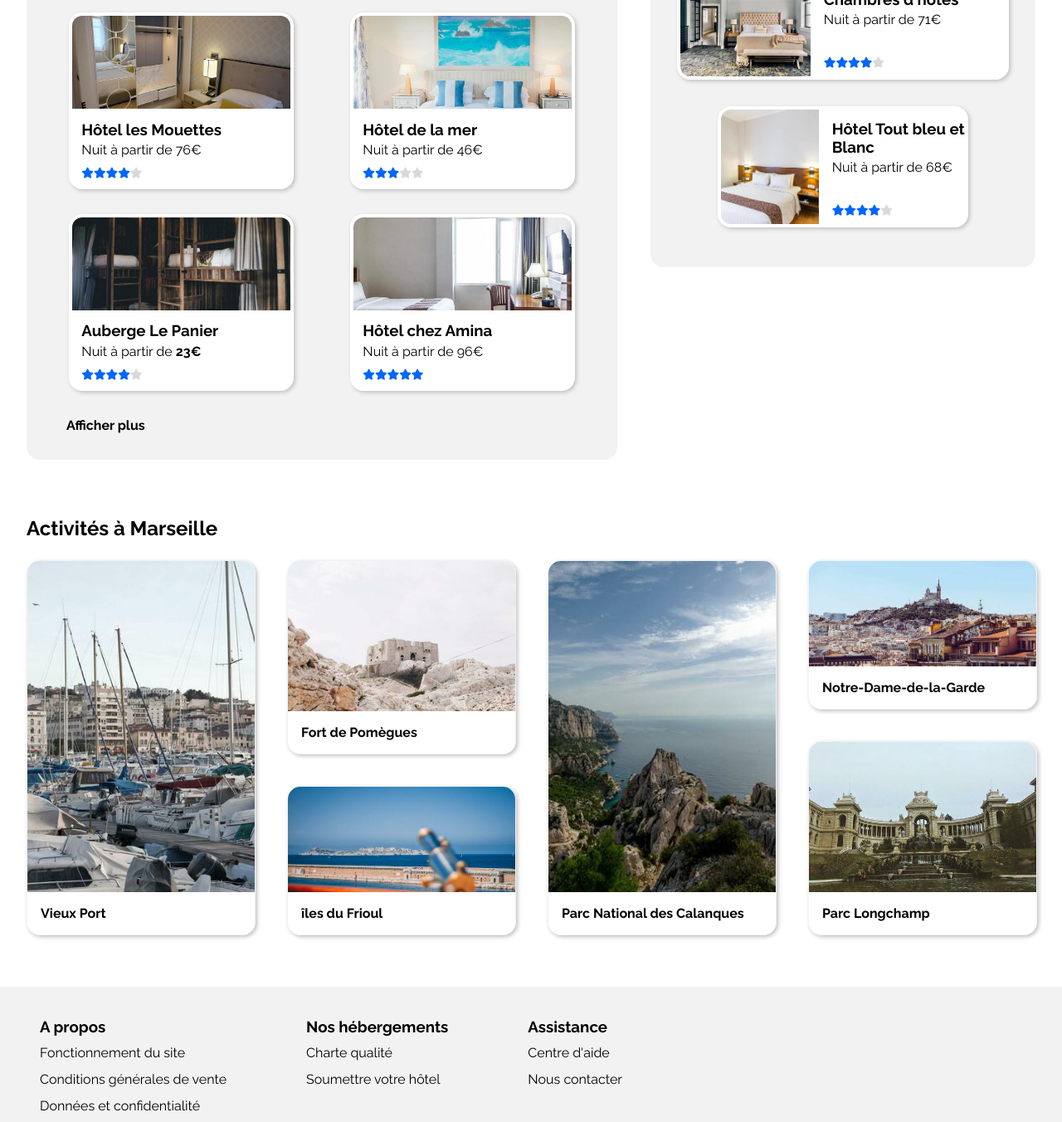
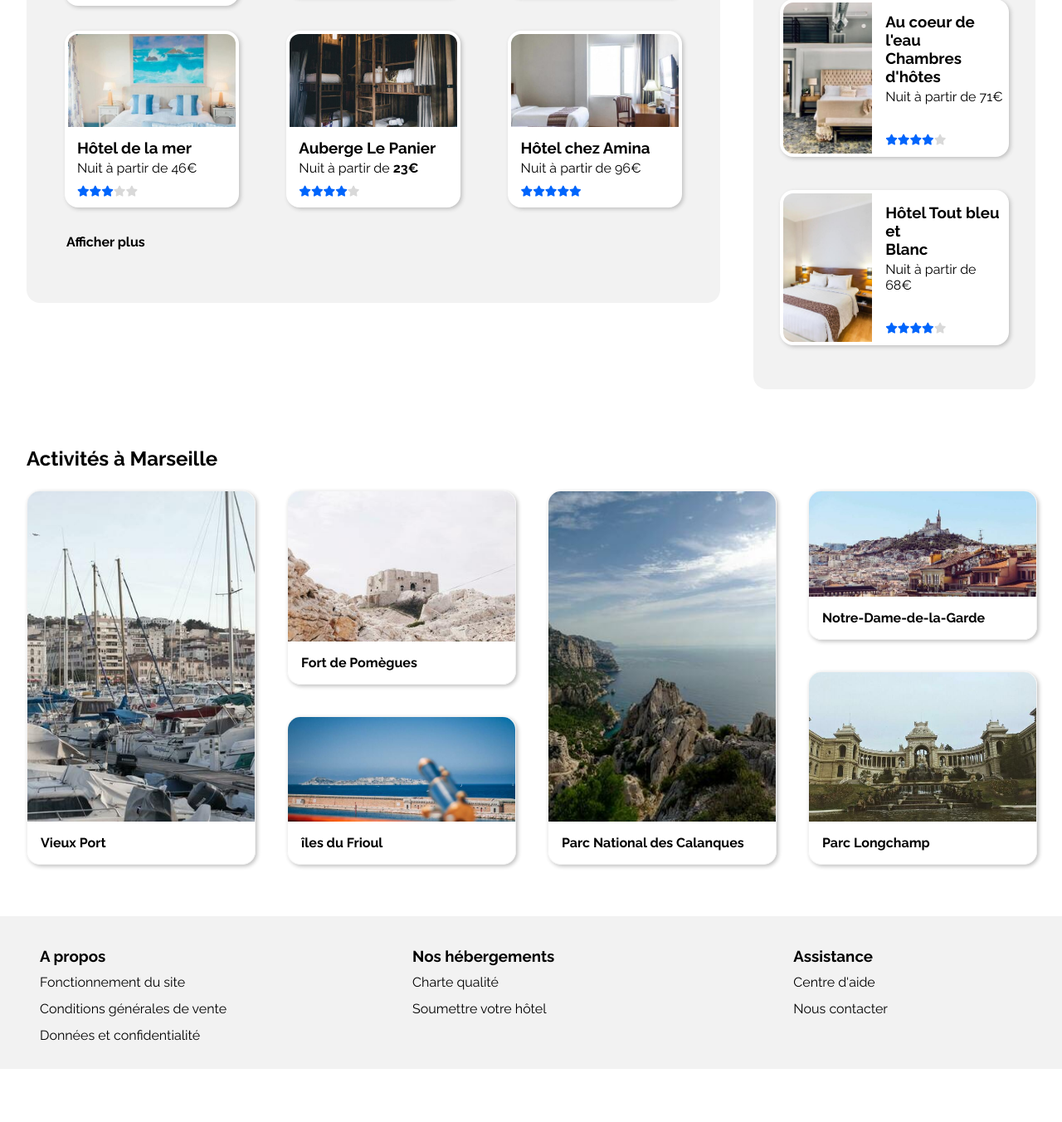
Before and after one commit to aurelie-boomer/AurelieBeghin_2_12032021, a plain HTML site: page index.html in a window 1280 px wide. Shown: the part 739-2091 px from the top of the page at 83% size. After the commit the page ends 2027 px from the top, so only its background shows below. Drawn offline with Linux system fonts and the light colour scheme.

Commit message:
finalisation responsive

```diff
--- a/style.css
+++ b/style.css
@@ -231,7 +231,7 @@ label {
   /*container gris*/
   background-color: #f2f2f2;
   border-radius: 1rem;
-  padding: 2rem 2rem 0 2rem;
+  padding: 2rem ;
   margin-left: 2rem;
 }
 .padding-titre {
@@ -287,7 +287,7 @@ article p {
   /*gris*/
   background-color: #f2f2f2;
   border-radius: 1rem;
-  padding: 2rem;
+  padding: 2rem 2rem 1.8rem 2rem;
   margin-right: 2rem;
 }
 .bloc-titre {
@@ -309,7 +309,7 @@ article p {
   border-radius: 1rem;
   overflow: hidden;
   margin-top: 1rem;
-  margin-bottom: 1rem;
+  margin-bottom: 1.5rem;
   border: white solid 0.25rem;
   box-shadow: 2px 2px 5px #C0C0C0;
 }
@@ -453,21 +453,31 @@ footer ul{
 
   .bloc-section {
     align-items: start;
-    grid-template-columns: 6fr 4fr;
   }
-  .container-hebergement {
-    grid-template-columns: repeat(2, 1fr);
-  }
+
   .container-footer {
     margin-left: 3rem;
   }
 
+  .footer-hebergement {
+    margin-left: 14rem;
+  }
+  .footer-assistance {
+    margin-left: 18rem;
+  }
+
+}
+@media screen and (max-width:1110px){
+  .container-hebergement {
+    grid-template-columns: repeat(2, 1fr);
+  }
   .footer-hebergement {
     margin-left: 6rem;
   }
   .footer-assistance {
     margin-left: 6rem;
   }
+
 
 }
 
```
